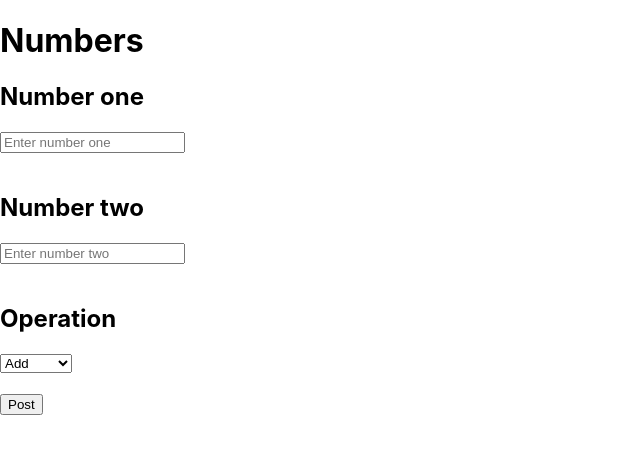
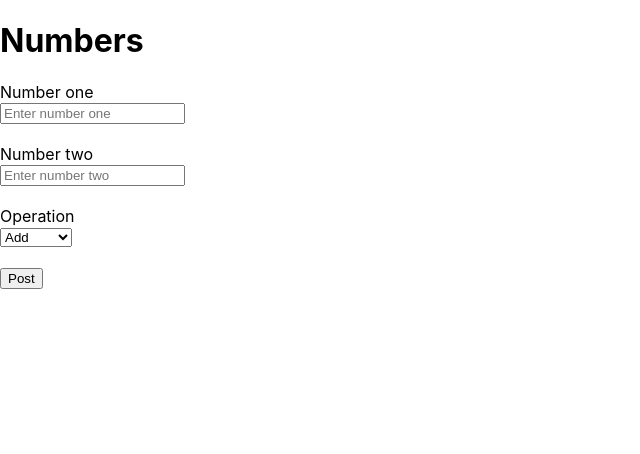
Before and after one commit to sharifahblessing/webapplication, a React (Create React App) app: page / in a window 1280 px wide. Shown: the top 454 px of the page, without its empty margins (0-640 px from the left). Built offline with nearby package versions, Linux system fonts and the light colour scheme; the HTML template or start-up script is replaced by a standard one.

Commit message:
add labels on postform

```diff
--- a/src/components/postform.js
+++ b/src/components/postform.js
@@ -7,17 +7,17 @@ class PostForm extends React.Component {
       <h1>Numbers</h1>
       <form>
         <div className="numbers">
-          <h2>Number one</h2>
+          <label>Number one</label><br/>
           <input placeholder="Enter number one" required type="number" />
         </div>
         <br />
         <div className="numbers">
-          <h2>Number two</h2>
+          <label>Number two</label><br/>
           <input placeholder="Enter number two" required type="number" />
         </div>
         <br />
         <div className="operationPicker">
-          <h2>Operation</h2>
+          <label>Operation</label><br/>
           <select>
               <option value="Add">Add</option>
               <option value="Subtract">Subtract</option>
```
